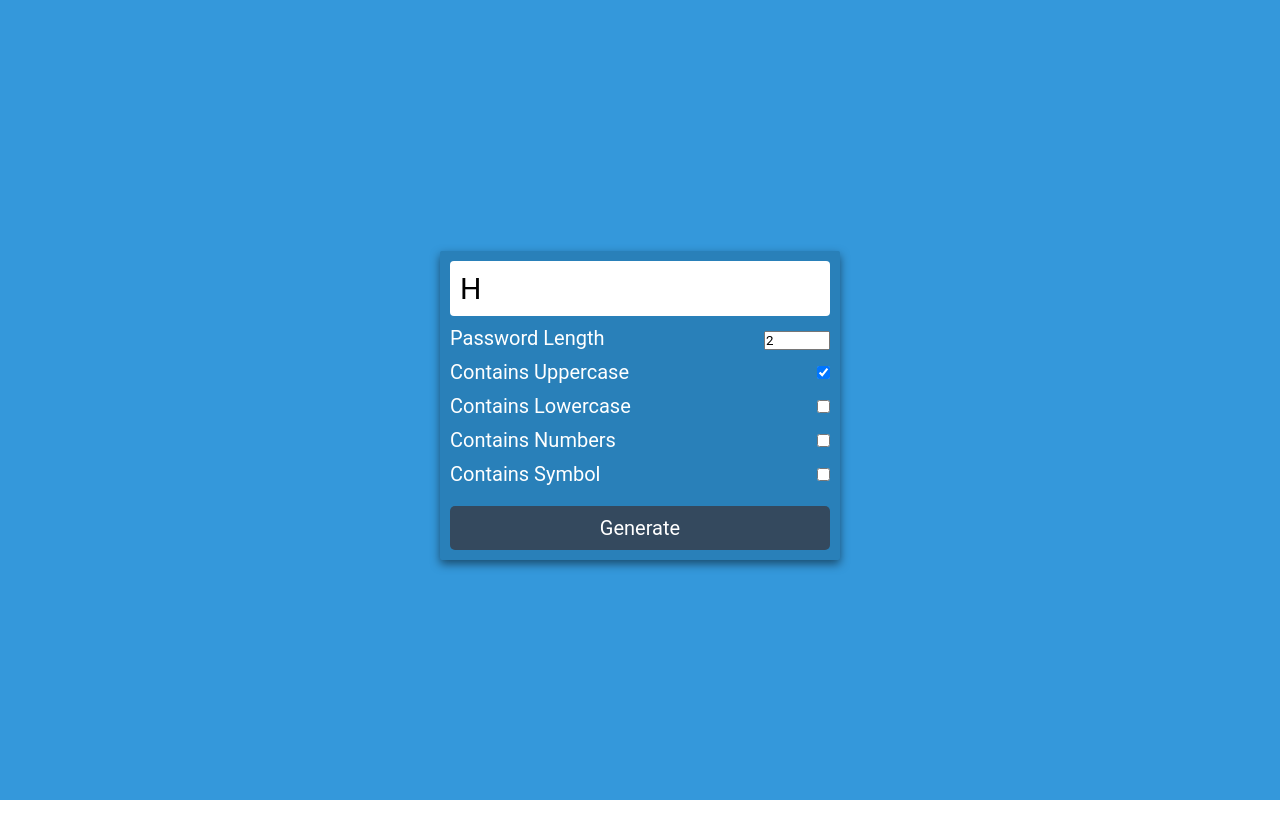
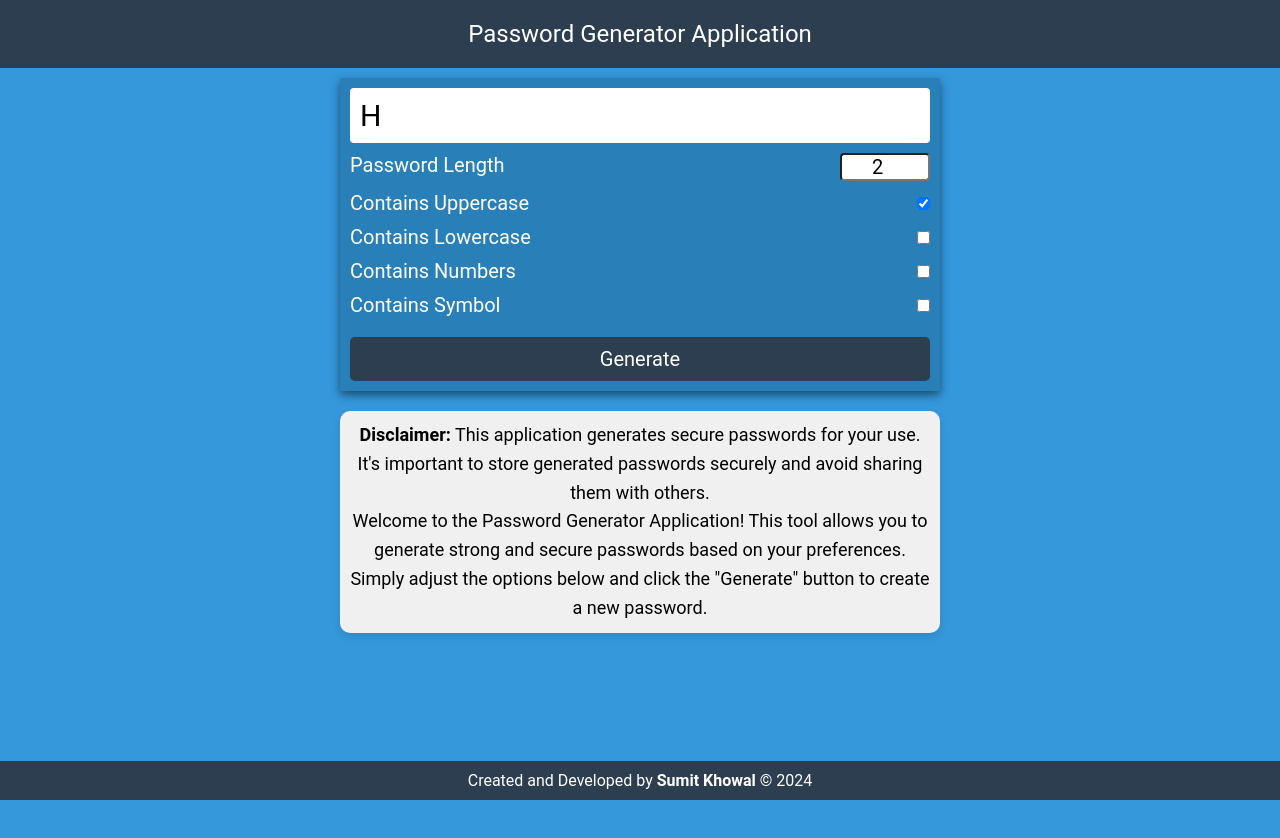
Before and after one commit to sumitkhowal2/Password-Generate-HTML, a plain HTML site: page index.html in a window 1280 px wide. Before the commit the page ends 800 px from the top, so only its background shows below. Drawn offline with Linux system fonts and the light colour scheme.

Commit message:
third commit

```diff
--- a/css/css.css
+++ b/css/css.css
@@ -34,6 +34,11 @@ input:focus-visible {
     padding: 10px;
     border-radius: 4px;
 }
+#total-char{
+    font-size: 20px;
+    border-radius: 4px;
+    text-align: center;
+}
 
 .row {
     width: 100%;
@@ -54,8 +59,54 @@ label {
     outline: 0;
     border: 0;
     padding: 10px;
-    background-color: #34495e;
+    background-color: #2c3e50;
     color: white;
     margin-top: 10px;
     border-radius: 5px;
 }
+#btn:hover{
+    background-color: #2c3e50;
+    font-weight: bold;
+    cursor: pointer;
+}
+header {
+    text-align: center;
+    padding: 20px;
+    background-color: #2c3e50;
+    color: white;
+    font-size: 24px;
+}
+footer {
+    text-align: center;
+    padding: 10px;
+    background-color:  #2c3e50;
+    color: white;
+    font-size: 16px;
+    position: fixed;
+    bottom: 0;
+    width: 100%;
+}
+.description {
+    text-align: center;
+    margin: 20px auto;
+    max-width: 600px;
+    padding: 10px;
+    background-color: #f0f0f0;
+    border-radius: 10px;
+    box-shadow: 0 4px 8px rgba(0, 0, 0, 0.1);
+    font-size: 18px;
+    line-height: 1.6;
+}
+.container{
+    margin-bottom: 30px;
+}
+@media only screen and (min-width: 600px) {
+    .main {
+        flex-direction: row;
+        align-items: flex-start;
+    }
+
+    .box {
+        margin-bottom: 20px;
+    }
+}
--- a/index.html
+++ b/index.html
@@ -4,11 +4,14 @@
     <meta charset="UTF-8">
     <meta http-equiv="X-UA-Compatible" content="IE=edge">
     <meta name="viewport" content="width=device-width, initial-scale=1.0">
-    <title>Password Generator</title>
+    <title>Password Generator Application</title>
     <link rel="stylesheet" href="css/css.css">
 </head>
 <body>
+    <header>Password Generator Application</header>
+
     <div class="main">
+        <div class="container">
         <div class="box">
             <span id="pass-box">Testing</span>
             <div class="row">
@@ -25,7 +28,6 @@
                         Contains Uppercase
                     </div>
                 </label>
-
                 <div class="right">
                     <input type="checkbox" name="" id="upper-case" checked />
                 </div>
@@ -66,7 +68,17 @@
                 </button>
             </div>
         </div>
+          <div class="description">
+        <p><strong>Disclaimer:</strong> This application generates secure passwords for your use. It's important to store generated passwords securely and avoid sharing them with others.</p>
+        <p>Welcome to the Password Generator Application! This tool allows you to generate strong and secure passwords based on your preferences. Simply adjust the options below and click the "Generate" button to create a new password.</p>
     </div>
+    </div>
+</div>
+<footer>
+    <div class="footer-container">
+        <p>Created and Developed by <a href="https://sumit-khowal-tech-company.business.site/" id="linkname" style="color: white; text-decoration: none; font-weight: bold;" target="_blank">Sumit Khowal</a> &copy; 2024</p>
+    </div>
+</footer>
 
     <script src="js/app.js"></script>
 </body>
```
Lines whose indentation alone changed are shown as unchanged.
